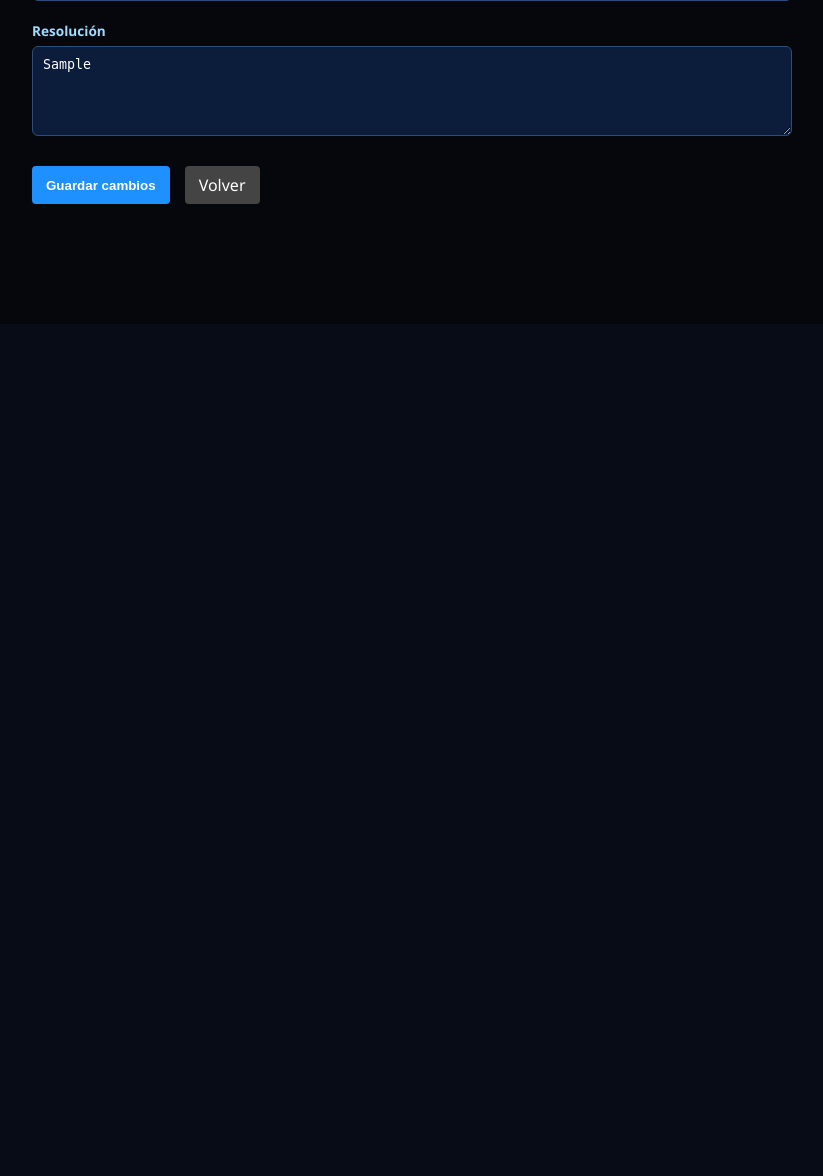
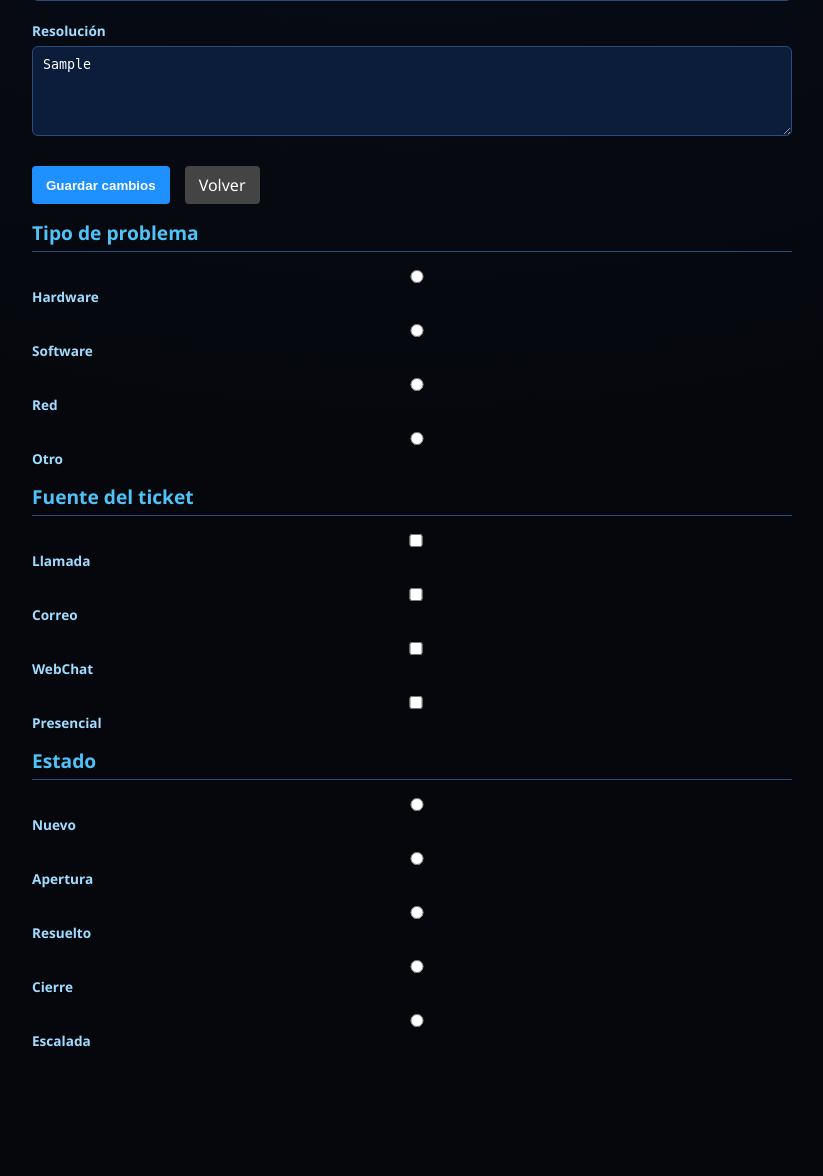
Before and after one commit to CarlokyOP/gestion-de-usuario, a Flask app: template app/templates/ticket_form.html in a window 1280 px wide. Shown: the part 1252-2428 px from the top of the page, without its empty margins (228-1051 px from the left). Before the commit the page ends 1456 px from the top, so only its background shows below. Run offline with Flask 3, Linux system fonts and the light colour scheme; the template is opened without the code that fills it: values that come from a table or form of the project are taken from there, others are empty; tables that the repository leaves empty hold one stand-in row (values such as "Sample post"); parts of the project's set-up code (start-up, migrations or seed data) failed here and were passed over.

Commit message:
Update ticket_form.html

```diff
--- a/app/templates/ticket_form.html
+++ b/app/templates/ticket_form.html
@@ -118,6 +118,51 @@
             </button>
             <a href="{{ url_for('ticket.list_tickets') }}" class="btn-secondary">Volver</a>
         </div>
+        <div class="form-section">
+    <label class="section-title">Tipo de problema</label>
+    <div class="option-grid">
+        {% for p in ["Hardware", "Software", "Red", "Otro"] %}
+        <label class="option-item">
+            <input type="radio"
+                   name="tipo_problema"
+                   value="{{ p }}"
+                   {% if ticket and ticket.tipo_problema == p %}checked{% endif %}
+                   required>
+            <span>{{ p }}</span>
+        </label>
+        {% endfor %}
+    </div>
+</div>
+<div class="form-section">
+    <label class="section-title">Fuente del ticket</label>
+    <div class="option-grid">
+        {% for f in ["Llamada", "Correo", "WebChat", "Presencial"] %}
+        <label class="option-item">
+            <input type="checkbox"
+                   name="fuente_ticket"
+                   value="{{ f }}"
+                   {% if ticket and f in (ticket.fuente_ticket or "") %}checked{% endif %}>
+            <span>{{ f }}</span>
+        </label>
+        {% endfor %}
+    </div>
+</div>
+<div class="form-section">
+    <label class="section-title">Estado</label>
+    <div class="option-grid">
+        {% for e in ["Nuevo", "Apertura", "Resuelto", "Cierre", "Escalada"] %}
+        <label class="option-item">
+            <input type="radio"
+                   name="estado"
+                   value="{{ e }}"
+                   {% if ticket and ticket.estado == e %}checked{% endif %}
+                   required>
+            <span>{{ e }}</span>
+        </label>
+        {% endfor %}
+    </div>
+</div>
+
 
     </form>
 </div>
```
